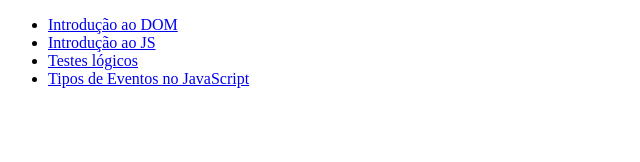
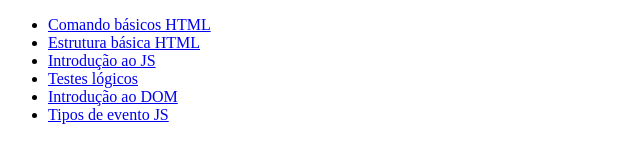
Before and after one commit to rafaellabastos/ConteudoWEB-faculdade, a plain HTML site: page index.html in a window 1280 px wide. Shown: the whole page, without its empty margins (0-640 px from the left). Drawn offline with Linux system fonts and the light colour scheme.

Commit message:
atualizei os links das páginas com os novos

```diff
--- a/index.html
+++ b/index.html
@@ -10,10 +10,12 @@
 
 <body>
     <ul>
+        <li><a href="./basico/comandos-basicos.html">Comando básicos HTML</a></li>
+        <li><a href="./basico/estrutura-basica.html">Estrutura básica HTML</a></li>
+        <li><a href="./introducao-js/introdução-js.html">Introdução ao JS</a></li>
+        <li><a href="./testes-logicos-js/testes-logicos.html">Testes lógicos</a></li>
         <li><a href="./dom/getElements.html">Introdução ao DOM</a></li>
-        <li><a href="./explicacao/introdução-js.html">Introdução ao JS</a></li>
-        <li><a href="./explicacao/testes-logicos.html">Testes lógicos</a></li>
-        <li><a href="./evento/tipos-eventos.html">Tipos de Eventos no JavaScript</a></li>
+        <li><a href="./evento-js/tipos-eventos.html">Tipos de evento JS</a></li>
     <ul>
 </body>
 </html>
```
